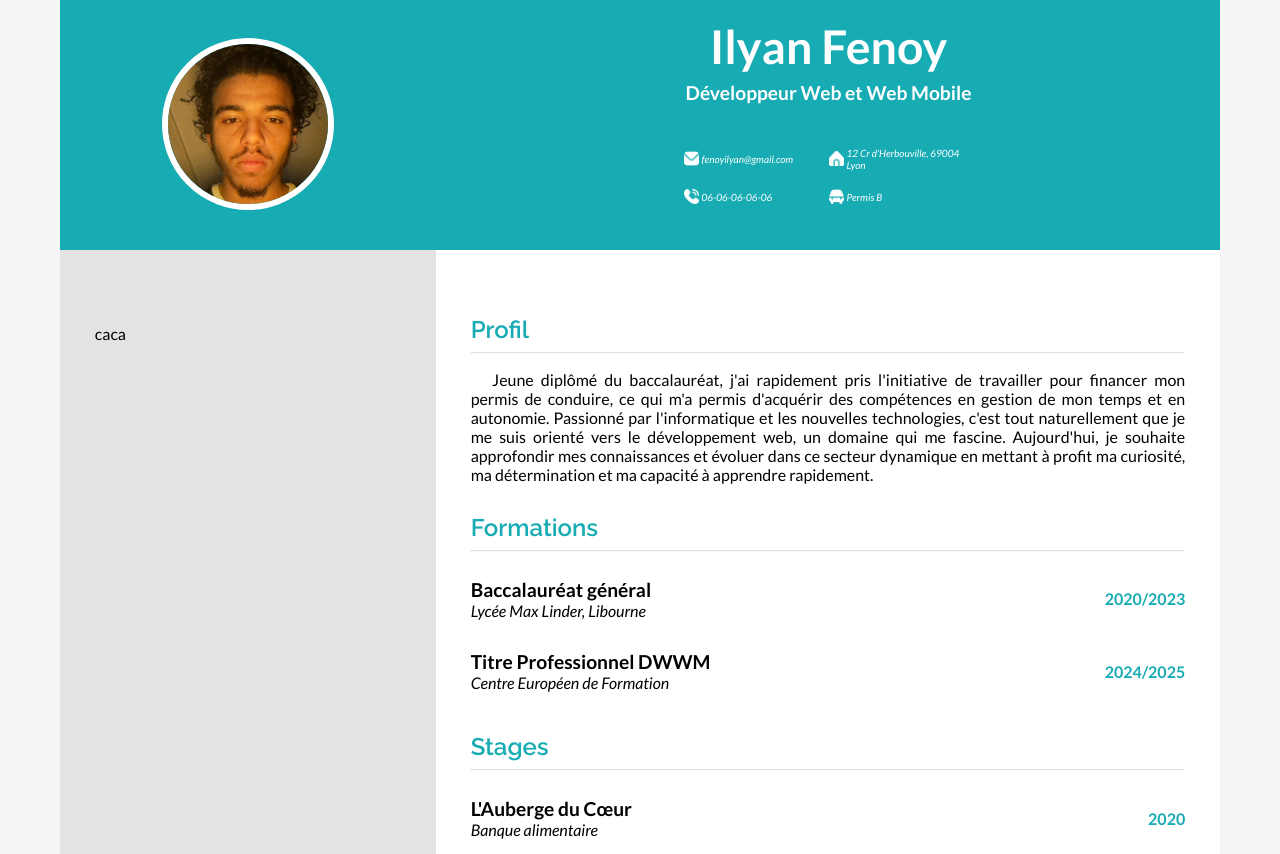
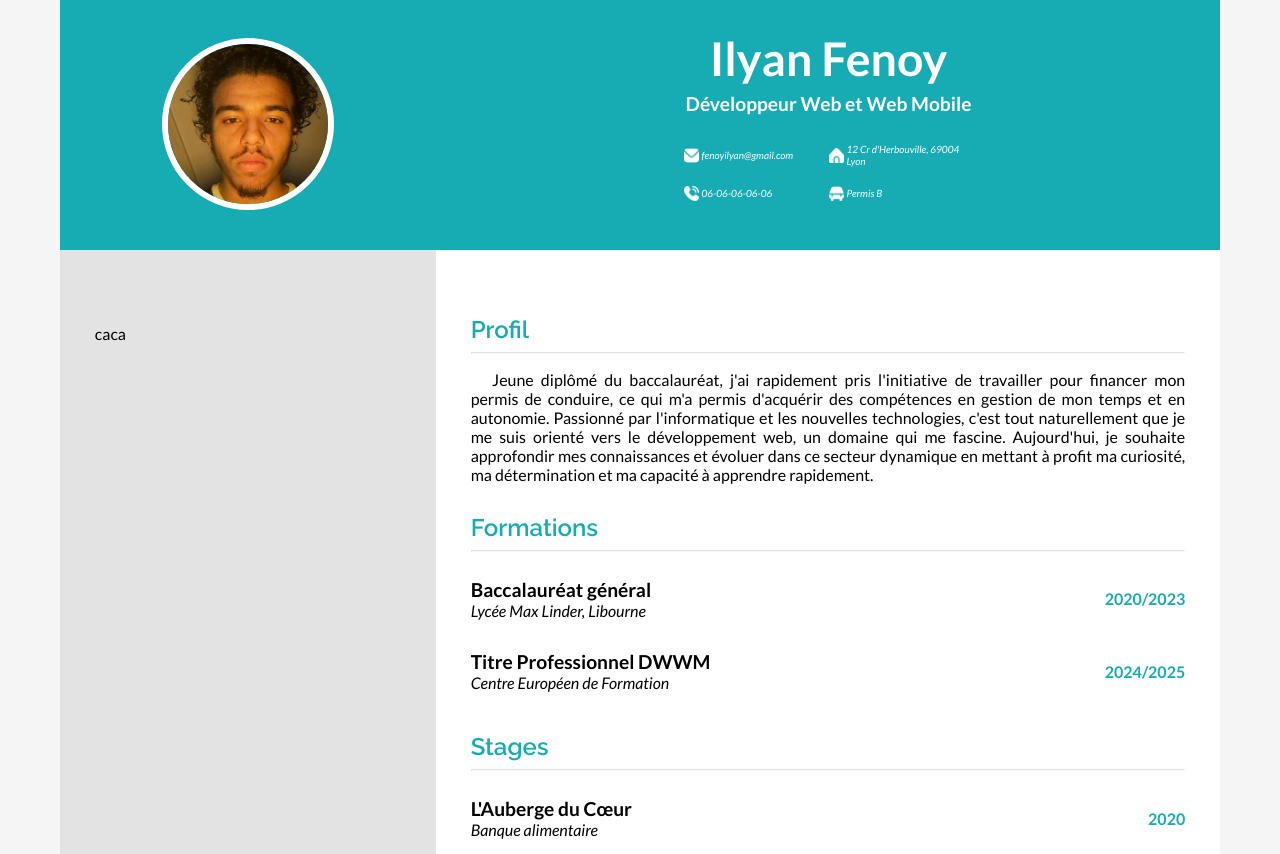
Before and after one commit to I-fenoy/Fenoy_Ilyan_Devoir_3_CV_HTML_CSS, a plain HTML site: page index.html in a window 1280 px wide. Shown: the top 854 px of the page. Drawn offline with Linux system fonts and the light colour scheme.

Commit message:
Ajustement emplacement Header

```diff
--- a/Assets/CSS/style.css
+++ b/Assets/CSS/style.css
@@ -42,6 +42,7 @@ div#header__informations{
 }
 
 p#__name{
+    margin-top: 10%;
     font-size: 2.9em;
     text-align: center;
     line-height:0;
@@ -55,12 +56,9 @@ p#__job{
     line-height: 1%;
 }
 
-#header__adress{
-    width: 50 ;
-
-}
 address#header__adress{
-    height: 50%;
+    margin-top: 5%;
+    height: 30%;
     width: 50%;
     display: flex;
     flex-direction: row;
```
